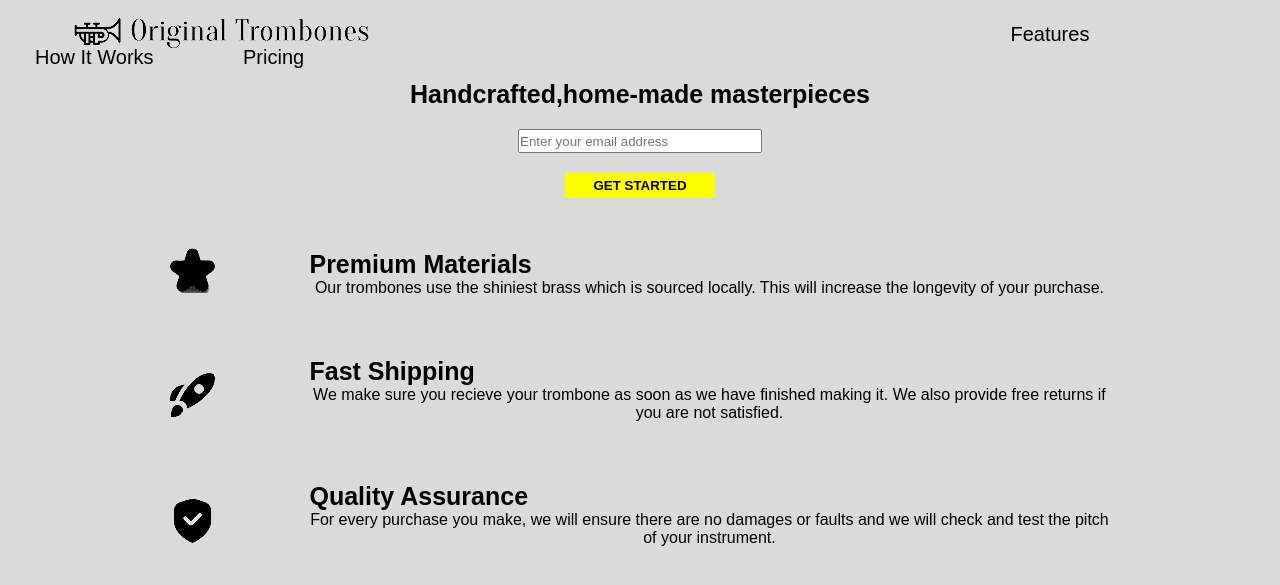
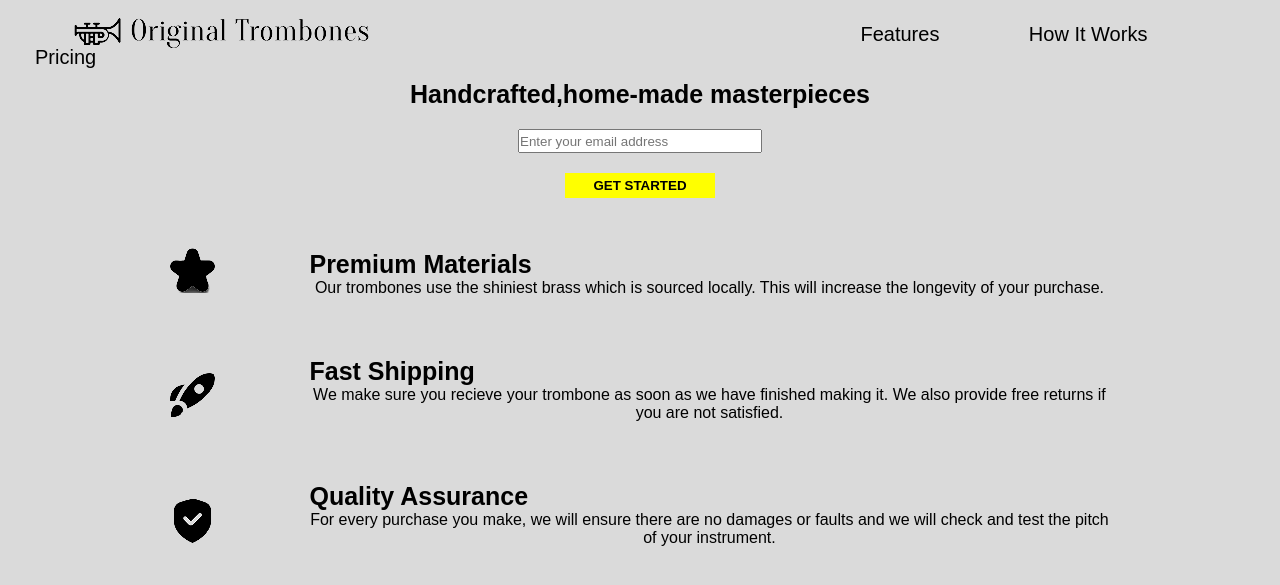
Before and after one commit to ilhamsyawalm/part8, a plain HTML site: page index.html in a window 1280 px wide. Shown: the top 585 px of the page. Drawn offline with Linux system fonts and the light colour scheme.

Commit message:
Revisi dikit

```diff
--- a/index.html
+++ b/index.html
@@ -5,7 +5,7 @@
     <meta charset="UTF-8">
     <meta http-equiv="X-UA-Compatible" content="IE=edge">
     <meta name="viewport" content="width=device-width, initial-scale=1.0">
-    <title>Part11-Test</title>
+    <title>Orginal-Trombones</title>
     <link rel="stylesheet" href="styles.css">
 </head>
 
--- a/styles.css
+++ b/styles.css
@@ -27,7 +27,7 @@ body {
 
 #nav-bar ul {
   display: inline;
-  margin-left: 600px;
+  margin-left: 450px;
   position: relative;
   top: -10px;
   right: 50px;
```
